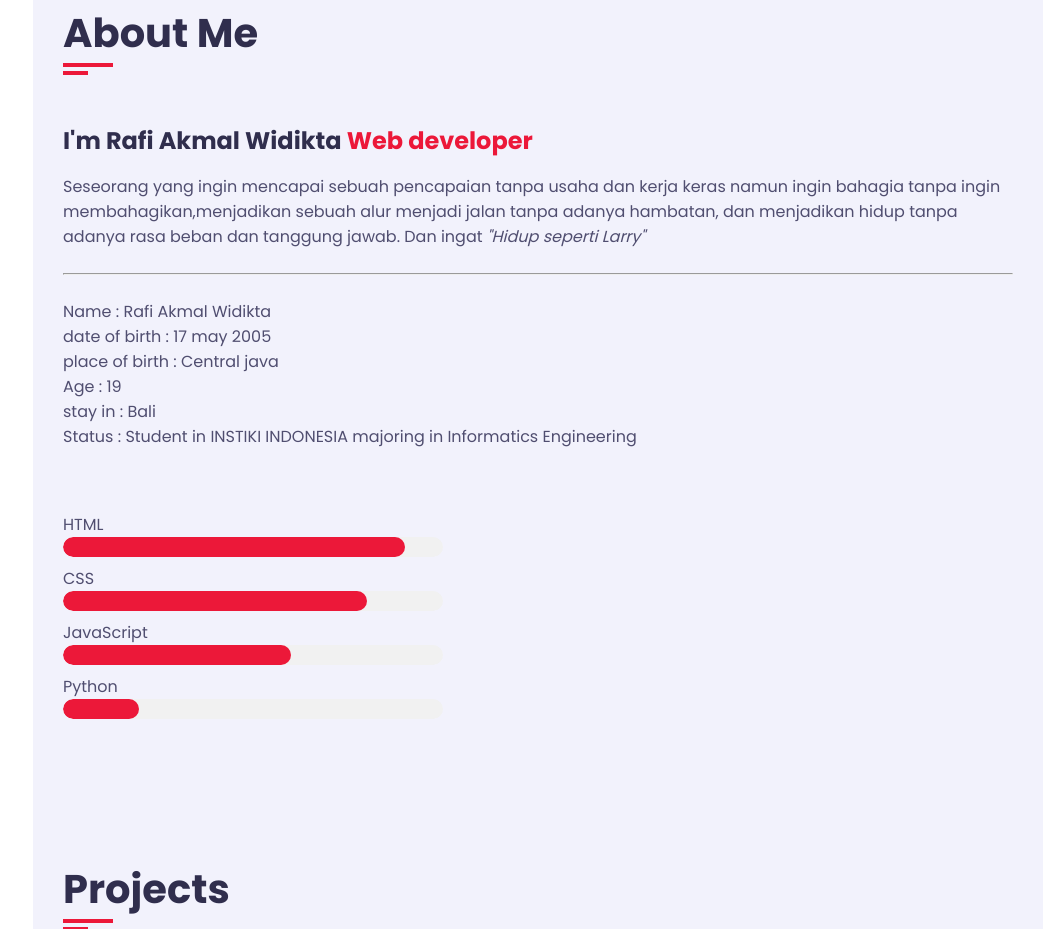
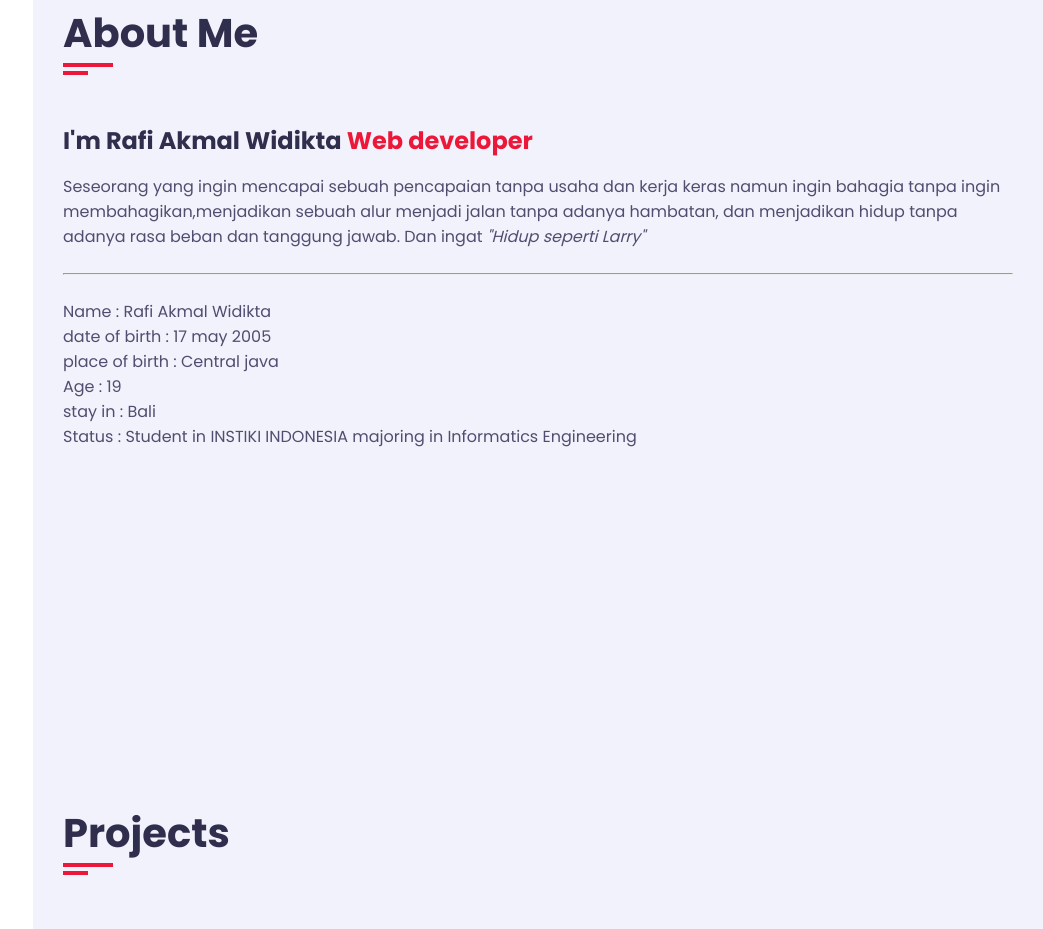
Before and after one commit to Ryuuutaaa/Ryuuutaaa.github.io, a plain HTML site: page index.html in a window 1280 px wide. Shown: the part 857-1786 px from the top of the page, without its empty margins (237-1280 px from the left). Drawn offline with nearby package versions, Linux system fonts and the light colour scheme; a web font is replaced by a local one.

Commit message:
refactor: clean up HTML structure and improve CSS hover effects

```diff
--- a/index.html
+++ b/index.html
@@ -72,14 +72,14 @@
           <li>
             <a href="#project" class=""><i class="fa fa-user"></i>Projects</a>
           </li>
-          <li class="dropdown">
+          <!-- <li class="dropdown">
             <a href="#" class="dropdown-toggle"><i class="fa fa-user"></i>My Module PHP</a>
             <ul class="dropdown-menu">
               <li><a href="https://github.com/Ryuuutaaa/module-php/tree/main/praktikum" target="_blank"><i class="fa fa-address-book" aria-hidden="true"></i>BAB 1</a></li>
               <li><a href="https://github.com/Ryuuutaaa/module-php/tree/main/praktikum2" target="_blank"><i class="fa fa-address-book" aria-hidden="true"></i>BAB 2</a></li>
               <li><a href="https://github.com/Ryuuutaaa/module-php/tree/main/praktikum3" target="_blank"><i class="fa fa-address-book" aria-hidden="true"></i>BAB 3</a></li>
             </ul>
-          </li>
+          </li> -->
         </ul>
       </div>
       <!-- aside end -->
@@ -111,7 +111,7 @@
 
         <!-- About section start -->
         <section class="about section" id="about">
-          <div class="container">
+            <div class="container">
             <div class="row">
               <div class="section-title padd-15">
                 <h2>About Me</h2>
@@ -158,41 +158,6 @@
                 </div>
               </div>
             </div>
-            <br>
-            <div class="row">
-              <div class="about-content padd-15">
-                <div class="row">
-                  <div class="about-text padd-15">
-                    <div class="skills">
-                      <div class="skill-item ">
-                        <div class="skill-name ">HTML</div>
-                        <div class="skill-bar">
-                          <div class="skill-progress" style="width: 90%;"></div>
-                        </div>
-                      </div>
-                      <div class="skill-item ">
-                        <div class="skill-name">CSS</div>
-                        <div class="skill-bar">
-                          <div class="skill-progress" style="width: 80%;"></div>
-                        </div>
-                      </div>
-                      <div class="skill-item ">
-                        <div class="skill-name">JavaScript</div>
-                        <div class="skill-bar">
-                          <div class="skill-progress" style="width: 60%;"></div>
-                        </div>
-                      </div>
-                      <div class="skill-item  ">
-                        <div class="skill-name">Python</div>
-                        <div class="skill-bar">
-                          <div class="skill-progress" style="width: 20%;"></div>
-                        </div>
-                      </div>
-                  </div>
-                </div>
-              </div>
-            </div>
-          </div>
         </section>
         <!-- About section end -->
 
--- a/src/css/style.css
+++ b/src/css/style.css
@@ -448,18 +448,17 @@ h3.my-profession {
   border-radius: 10px;
   overflow: hidden;
   box-shadow: 0 0 20px rgba(0, 0, 0, 0.1);
+  transition: transform 0.3s ease;
 }
 
+.project .project-card:hover {
+  transform: scale(1.05);
+}
 
 .project .project-img img {
   width: 100%;
   height: 100%;
   object-fit: cover;
-  transition: transform 0.3s ease;
-}
-
-.project .project-card:hover .project-img img {
-  transform: scale(1.1);
 }
 
 .project .project-info {
@@ -483,7 +482,6 @@ h3.my-profession {
   line-height: 1.5;
 }
 
-
 .project .project-info .btn {
   font-size: 16px;
   font-weight: 500;
@@ -497,6 +495,7 @@ h3.my-profession {
   text-align: center;
   margin-top: 10px;
 }
+
 .project .project-info .btn:hover {
   transform: scale(1.05);
 }
```
